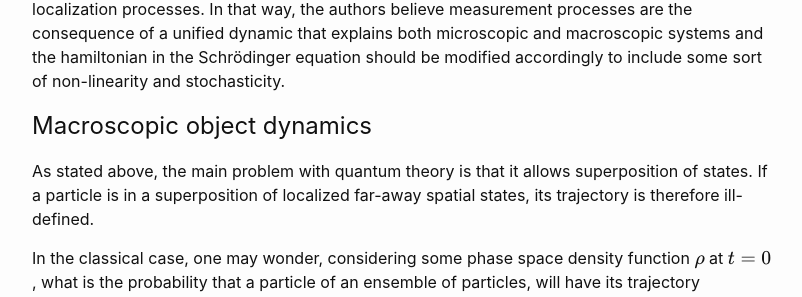
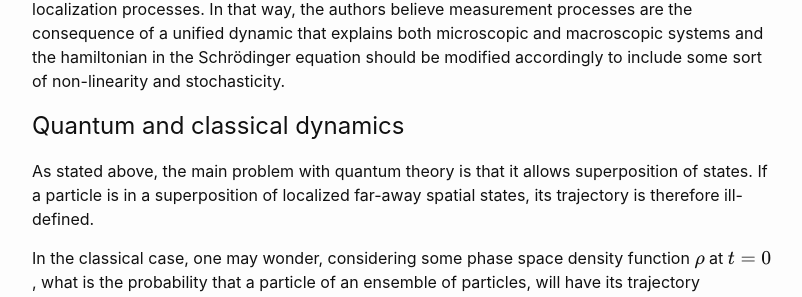
Before and after one commit to GentSht/physicae, a Jekyll site: the page built from _posts/2023-07-30-GRW.markdown, in a window 1280 px wide and 900 px high, scrolled down 1241 px. Shown: the part 149-446 px from the top of the window, without its empty margins (238-1040 px from the left). Built offline with Jekyll 4.4.1, drawn with Linux system fonts in a browser that asks for light colours; formulas are drawn with MathJax 3.

```diff
--- a/_posts/2023-07-30-GRW.markdown
+++ b/_posts/2023-07-30-GRW.markdown
@@ -41,7 +41,7 @@ We see therefore that in order to accomodate quantum theory with real observatio
 Theories that attempt at resolving this problem are known as collapse theories. The GRW theory is one of them and asserts that microscopic systems are subjected to random and spontaneous localization processes. In that way, the authors believe measurement processes are the consequence of a unified dynamic that explains both microscopic and macroscopic systems and the hamiltonian in the Schrödinger equation should be modified accordingly to include some sort of non-linearity and stochasticity.
 
 
-# Macroscopic object dynamics
+# Quantum and classical dynamics
 
 As stated above, the main problem with quantum theory is that it allows superposition of states. If a particle is in a superposition of localized far-away spatial states, its trajectory is therefore ill-defined.
 
@@ -76,7 +76,7 @@ $$
 
 This defines a localization process that happens at random times. The integral is specified on $\mathbf{R}$ and not on another set because no selections (discarding particles outside the region) are made. We will need to study the dynamics of a macroscopic particle, which is subjected to this type of position measurement. The aim is to understand how such dynamics can lead to the suppression of the linear superposition of _macro-states_  without affecting the microscopic behaviour described by standard quantum mechanics.
 
-## Evolution equation
+# Evolution equation
 
 First, let's say we study a macroscopic particle in one dimension and we assume the probability that the localization happens in a time $dt$ is $\lambda \, dt$. The evolution of the statistical operator is the combination of two terms: the case where no localization happens with probability $(1-\lambda \, dt)$, which means the system follows the usual evolution dictated by the Schrödinger equation and the other term that gives the dynamic of the measurement process, namely  $\lambda T[\rho] dt$. We have therefore:
 
@@ -263,7 +263,7 @@ $$
 
 $ T_{i}[\rho] = T_{Q}[\rho]$ proves then the localization of one constituent leads directly to the localization of the whole object. Finally, if each constituent has the same rate $\lambda_{micro}$ then the rate of the COM is simply $\lambda_{macro} = N\lambda_{micro}$.
 
-## Parameters of the theory
+# Parameters of the theory
 
 To complete what was just elaborated, one must find for the parameters some coherent values to make correspond the theory with the common observations, namely that the localization must happen in mere seconds and the characteristic length splitting quantum and classical behaviours should be larger than inter-atomic spacing and the mean spread of the equilibrium position of each atom.
 The mean rate $\lambda$ and the localization length $l_{C}=\alpha^{-1/2}$ are the central parameters of this theory and therefore the authors have chosen that $\lambda_{micro} \approx 10^{-16}\, \text{sec}^{-1}$ and $l_{C}\approx 10^{-5}\, \text{cm}$.
```
